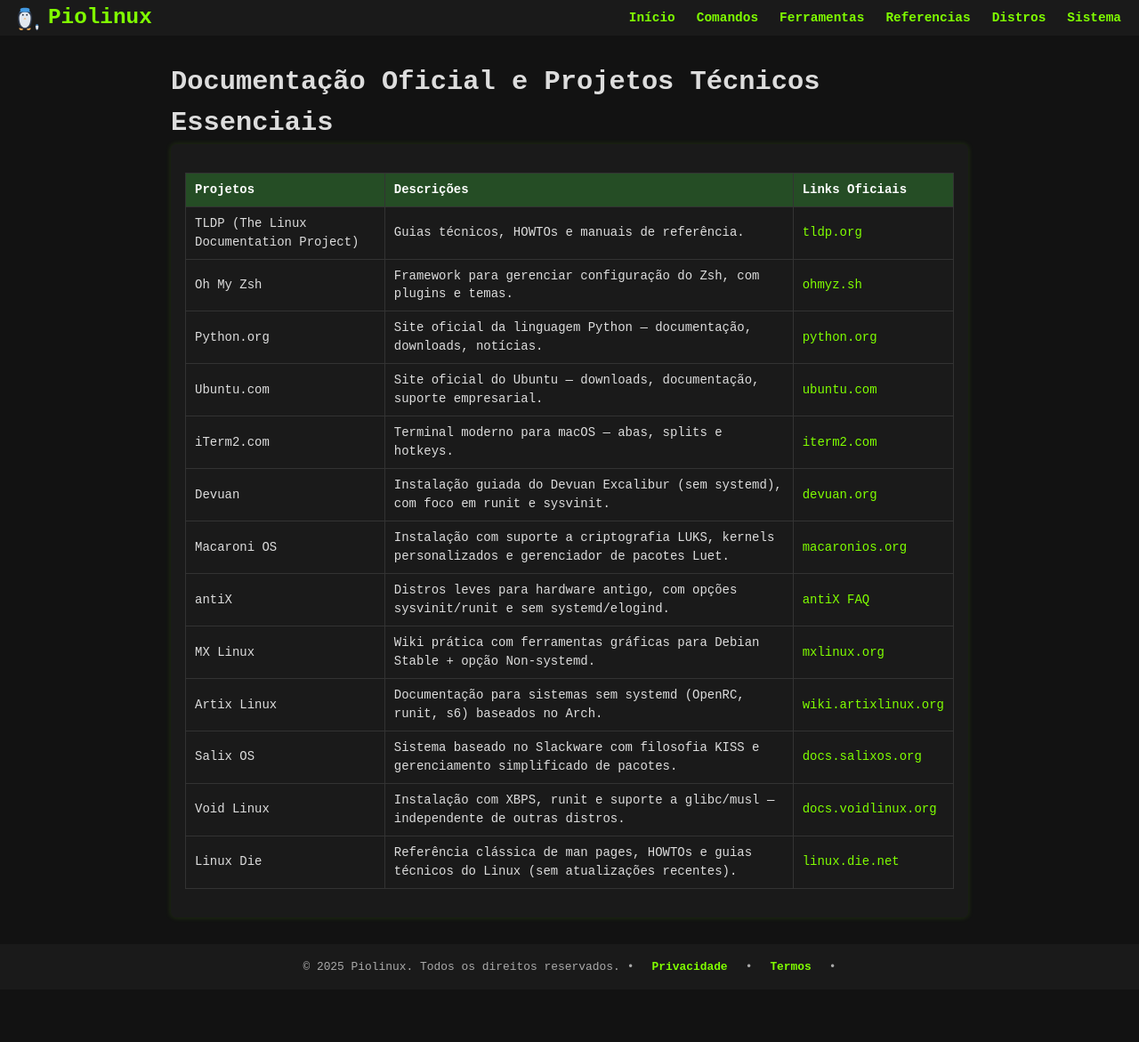
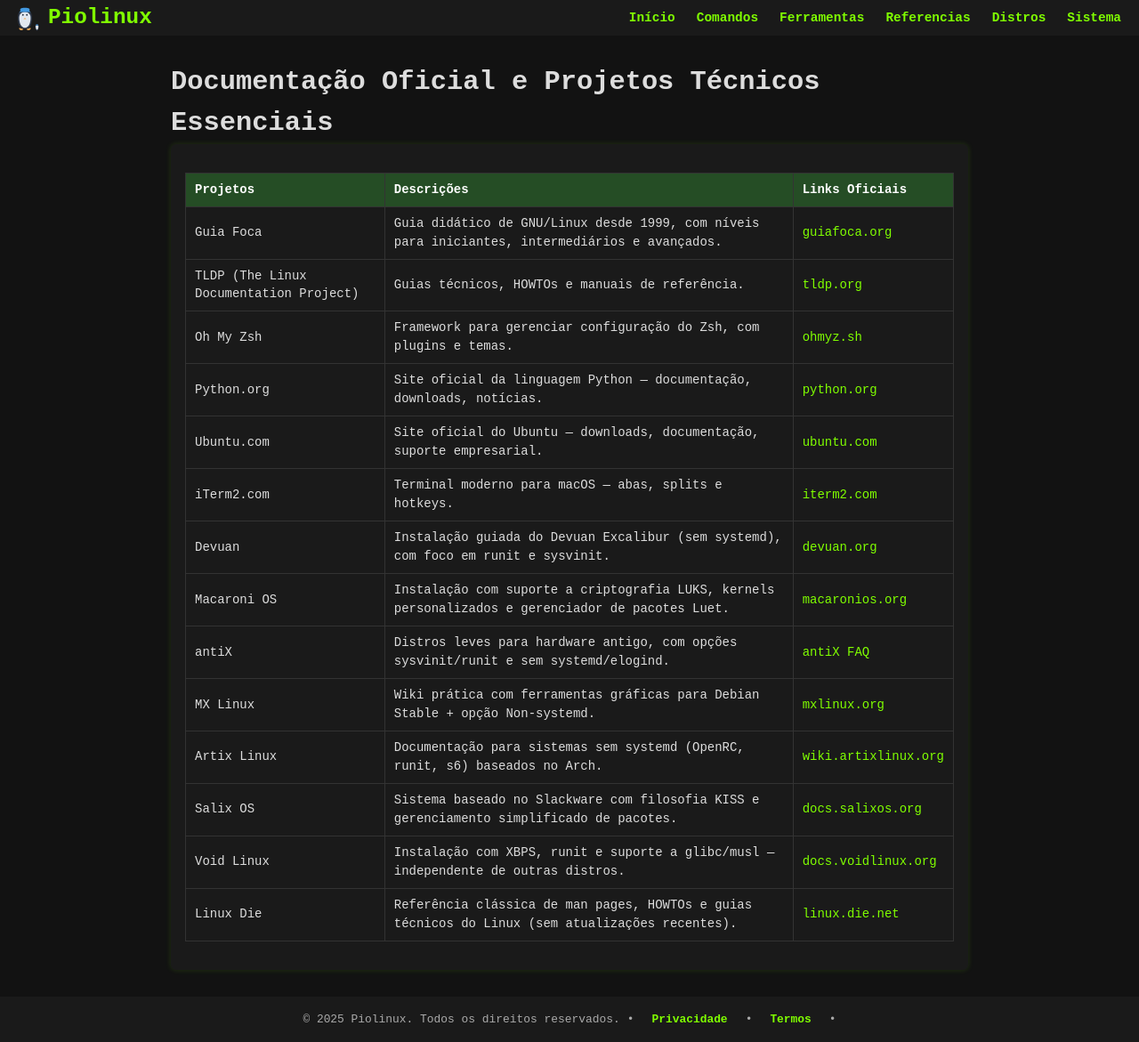
Before and after one commit to Piolinux/piolinux-site, a Jekyll site: the page built from _pages/_tabelas/documentacao.md, in a window 1280 px wide. Shown: the whole page at 89% size. Built offline with Jekyll 4.4.1, drawn with Linux system fonts in a browser that asks for light colours; before the commit the page ends 1112 px from its top, so only the background shows below that.

Commit message:
Update documentacao.md

```diff
--- a/_pages/_tabelas/documentacao.md
+++ b/_pages/_tabelas/documentacao.md
@@ -19,6 +19,11 @@ description: "Links diretos para TLDP, Oh My Zsh, Python.org, Devuan e outras re
     </tr>
   </thead>
   <tbody>
+    <tr>
+  <td data-label="Projetos">Guia Foca</td>
+  <td data-label="Descrições">Guia didático de GNU/Linux desde 1999, com níveis para iniciantes, intermediários e avançados.</td>
+  <td data-label="Links Oficiais"><a href="https://guiafoca.org/" target="_blank" rel="noopener noreferrer">guiafoca.org</a></td>
+</tr>
     <tr>
       <td data-label="Projetos">TLDP (The Linux Documentation Project)</td>
       <td data-label="Descrições">Guias técnicos, HOWTOs e manuais de referência.</td>
```
